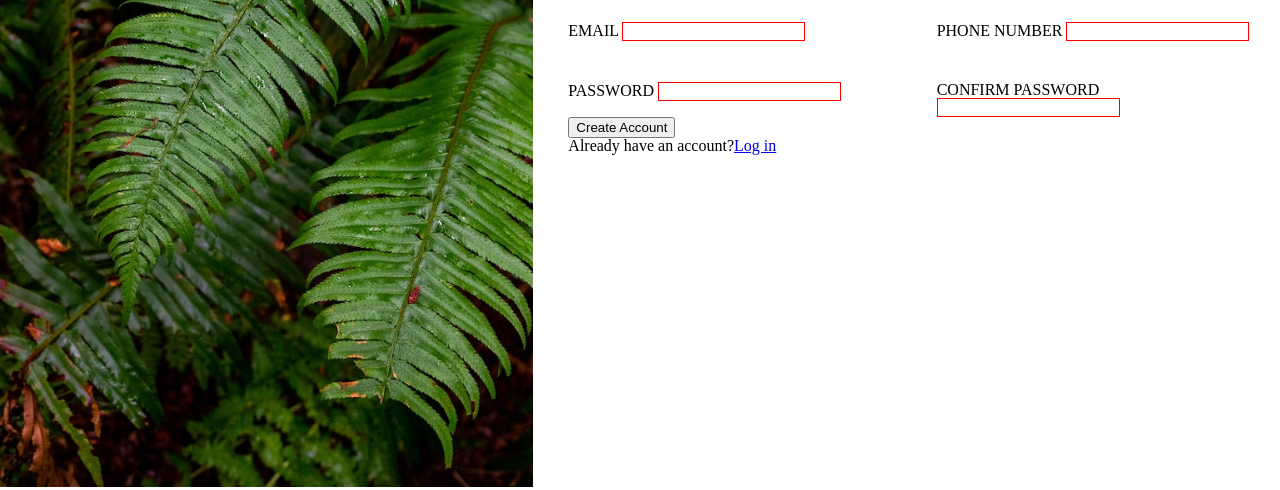
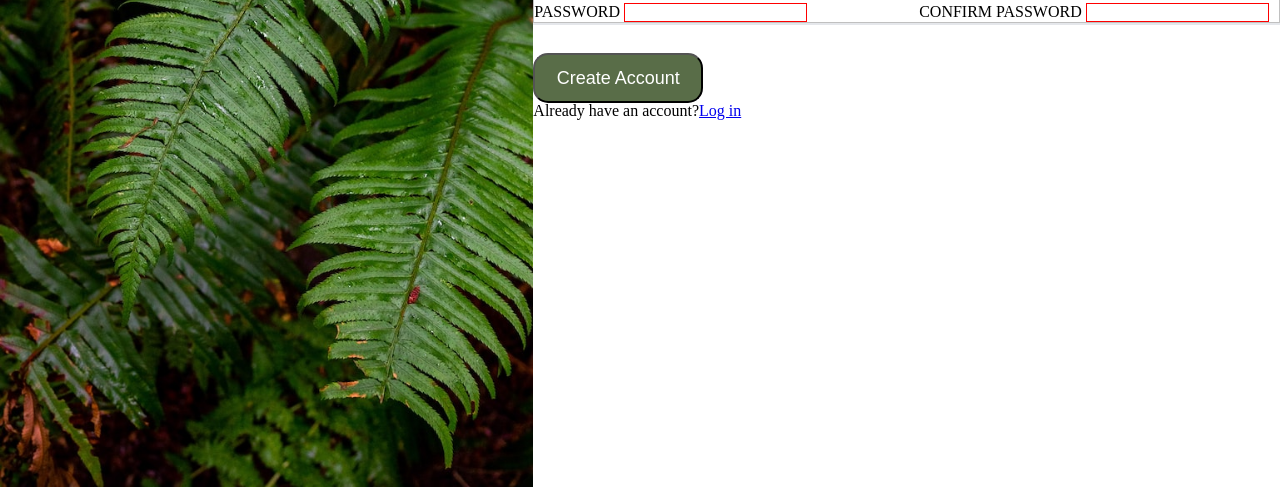
Before and after one commit to eclavel/sign-up-form, a plain HTML site: page index.html in a window 1280 px wide. Shown: the part 313-803 px from the top of the page. Drawn offline with Linux system fonts and the light colour scheme.

Commit message:
button has color, size, and shape

```diff
--- a/styles.css
+++ b/styles.css
@@ -165,7 +165,7 @@ form {
   display: grid;
   grid-template-rows: 1fr 1fr 1fr;
   grid-template-areas: "text" "fieldset" "submit";
-  margin-left: 35px;
+  row-gap: 30px;
 }
 
 aside {
@@ -188,6 +188,8 @@ fieldset {
     "head ." "first last"
     "email phone" "password confirm";
   gap: 25px;
+  border: 1px solid silver;
+  box-shadow: 0px 2px #e5e7eb;
 }
 form fieldset h3 {
   grid-area: head;
@@ -212,6 +214,12 @@ form fieldset .confirm {
 }
 div button {
   grid-area: submit;
+  background-color: #596d48;
+  color: white;
+  font-size: large;
+  height: 50px;
+  width: 170px;
+  border-radius: 15px;
 }
 input {
   border: 1px solid #e5e7eb;
```
